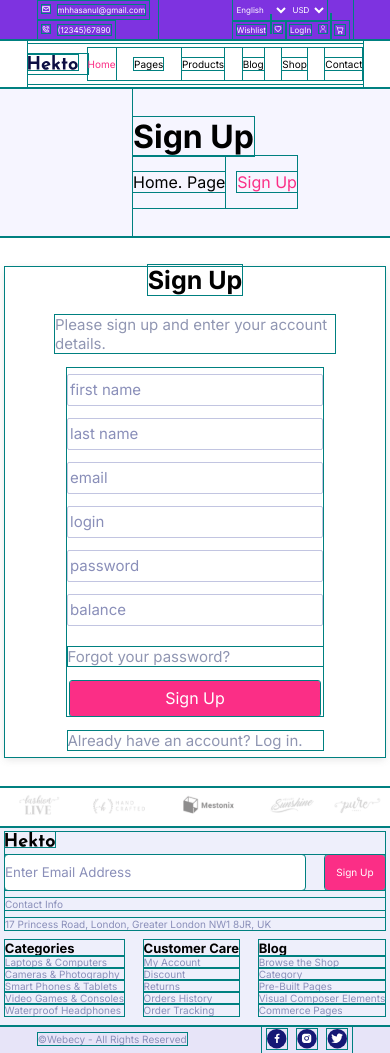
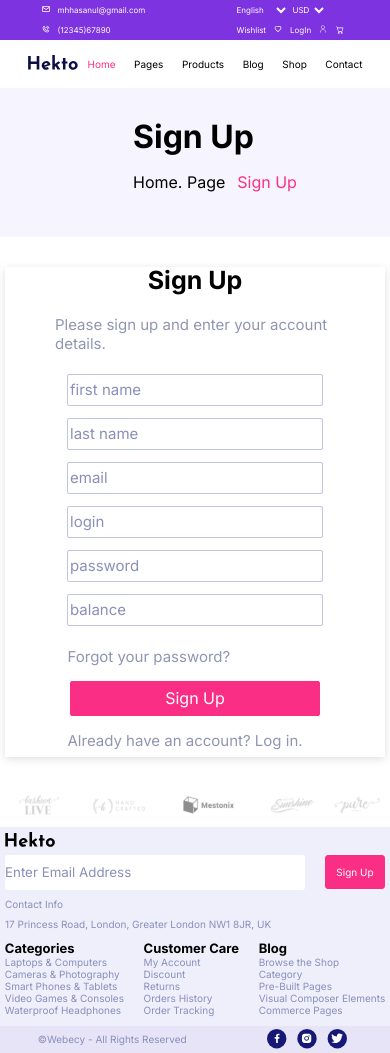
Before and after one commit to Margarita792/Hekto-Furniture, a React (Vite) app: page /signUp in a window 390 px wide. Shown: the top 1053 px of the page. Built offline with nearby package versions, Linux system fonts and the light colour scheme.

Commit message:
style: updated styles for better responsiveness

```diff
--- a/src/components/HomePage/FeaturedProducts/FeaturedProducts.module.css
+++ b/src/components/HomePage/FeaturedProducts/FeaturedProducts.module.css
@@ -20,7 +20,7 @@
 
     display: flex;
     flex-wrap: wrap;
-    justify-content: space-around;
+    justify-content: center;
     margin-bottom: 53px;
 
 }
@@ -154,8 +154,23 @@
     /* Кнопка увеличивается*/
 }
 @media (max-width:1024px) {
+    .container {
+        margin:0px;
+    }
+    .title {
+        font-size: 36px;
+        margin: 30px 0px 30px 0px;
+    }
     .wrapper{
-        gap: 20px;
+        gap: 25px;
+    }
+    .card {
+        margin: 0px;
+    }
+    .imageFeaturedProducts {
+        position: relative;
+        top: 10px;
+        left: 20px;
     }
 }
 @media (max-width:480px) {
--- a/src/components/HomePage/Footer/Footer.module.css
+++ b/src/components/HomePage/Footer/Footer.module.css
@@ -62,9 +62,52 @@
         width: 100%;
         height: auto;
         display: flex;
-        justify-content: start;
-        align-items: center;
+      justify-content: space-around;
         margin: 0px;
+        padding: 0px 0px 10px 0px;
+    }
+    .sectionHekto {
+        width: 100%;
+        height: auto;
+        display: flex;
+        flex-direction: column;
+        padding: 0px;
+        gap: 10px;
+        margin: 10px 10px 0px 10px;
+    }
+    .logo {
+        margin:0px;
+        width: 180px;
+    }
+    .wrapInputButton {
+        width: 100%;
+        height: 60px;
+        display: flex;
+        justify-content: space-between;
+    }
+    .input {
+        width: 600px;
+        height: 60px;
+        margin:0px;
+        padding: 0px;
+    }
+    .button {
+        width: 150px;
+        height: 60px;
+        font-size: 25px;
+        position: static;
+    }
+    .text {
+       margin: 0px;
+       font-size: 20px;
+    }
+    .section {
+        margin: 0px;
+    }
+    .title {
+        font-size: 22px;
+        font-weight: bolder;
+        margin:10px 0px 5px 0px;
     }
     .container2 {
         width: 100%;
@@ -99,6 +142,7 @@
         height: 35px;
         display: flex;
         justify-content: space-between;
+        align-items: center;
     }
     .input {
         width: 300px;
@@ -108,7 +152,7 @@
     }
     .button {
         width: 60px;
-        height: 35px;
+        height: 34px;
         font-size: 10px;
         position: static;
     }
--- a/src/components/HomePage/LatestProducts/LatestProducts.module.css
+++ b/src/components/HomePage/LatestProducts/LatestProducts.module.css
@@ -36,7 +36,8 @@
 .image {
     position: relative;
     right: 30px;
-    width: 224px;
+    width: 200px;
+    height: 180px;
 }
 
 .wrapTitle {
@@ -134,7 +135,7 @@
 
 @media (max-width: 1024px) {
     .container {
-        padding: 0 20px;
+        padding: 0px;
     }
 
     .title {
@@ -158,9 +159,12 @@
     .wrapTitlePrice {
         width: 300px;
     }
-
+    .wrapper {
+        gap:25px;
+        margin: 20px 0px ;
+    }
     .wrapCard {
-        margin: 40px 10px;
+        margin: 0px;
     }
 
     .card {
@@ -171,8 +175,10 @@
     }
 
     .image {
+        position: relative;
+        right: 10px;
         width: 180px;
-        margin-bottom: 15px;
+        margin:0px;
     }
 
     .wrapIcons {
@@ -183,6 +189,7 @@
         gap: 10px;
         height: auto;
     }
+
 }
 
 @media (max-width: 480px) {
--- a/src/components/HomePage/NewCollection/NewCollection.module.css
+++ b/src/components/HomePage/NewCollection/NewCollection.module.css
@@ -135,10 +135,10 @@
     }
     .chair {
         position: absolute;
-        bottom: 90px;
+        bottom: 100px;
         left: 500px;
-        width: 250px;
-        height: 250px;
+        width: 210px;
+        height: 210px;
     }
     .innerText {
         display: flex;
@@ -203,10 +203,10 @@
     }
     .chair {
         position: absolute;
-        bottom: 35px;
-        left: 245px;
-        width: 150px;
-        height: 150px;
+        bottom: 50px;
+        left: 230px;
+        width: 120px;
+        height: 120px;
     }
     .circleDiscount {
         display: none;
@@ -218,13 +218,4 @@
     .ellipse2 {
        display:none;
     }
-    .swiper-wrapper {
-        position: relative;
-        width: 100%;
-        height: 250px;
-        z-index: 1;
-        display: flex;
-        transition-timing-function: var(--swiper-wrapper-transition-timing-function, initial);
-        box-sizing: content-box;
-    }
 }
--- a/src/components/HomePage/TrendingProducts/TrendingProducts.module.css
+++ b/src/components/HomePage/TrendingProducts/TrendingProducts.module.css
@@ -138,9 +138,13 @@
     text-decoration: none;
 }
 @media (max-width: 1024px) {
+    .container{
+       margin: 0px;
+    }
     .wrapper {
         justify-content: center;
         gap: 30px;
+        margin: 0px;
     }
 
     .wrapCard {
@@ -153,33 +157,54 @@
     }
 
     .discountSection {
-        flex-direction: column;
-        align-items: center;
+        width: 100%;
+        display: flex;
+        justify-content: space-around;
+        flex-direction: row;
     }
 
     .wrapDiscountClock {
-        width: 100%;
-        height: auto;
+        width: 45%;
+        height: 180px;
         padding: 0px;
-        margin: 5px;
+        margin: 0px 0px 10px 0px;
+    }
+
+    .title {
+        width: 250px;
+        font-size: 35px;
+        margin: 5px 0px 0px 5px;
+    }
+    .text {
+        font-size: 30px;
+        width: 150px;
+        text-align: start;
+        margin: 10px 0px;
+    }
+    .clock {
+        height: 170px;
+        position: relative;
+        left: 180px;
+        bottom: 160px;
     }
     .wrapDiscountShelf {
-        width: 100%;
-        height: auto;
+        width: 45%;
+        height: 180px;
         padding: 0px;
-        margin: 5px;
+        margin: 0px 0px 10px 0px;
     }
 
-    .clock {
+    /* .clock {
         position: relative;
         left: 350px;
      height: 400px;
-    }
+    } */
 
     .shelf {
+        width: 200px;
         position: relative;
-        left: 350px;
-        width: 400px;
+        left: 150px;
+        bottom: 110px;
     }
 
     .innerDiscountCard {
--- a/src/index.css
+++ b/src/index.css
@@ -1,6 +1,6 @@
-*{
+/* *{
     outline: 1px solid teal;
-}
+} */
 .header {
 
     .swiper-pagination-bullet {
```
